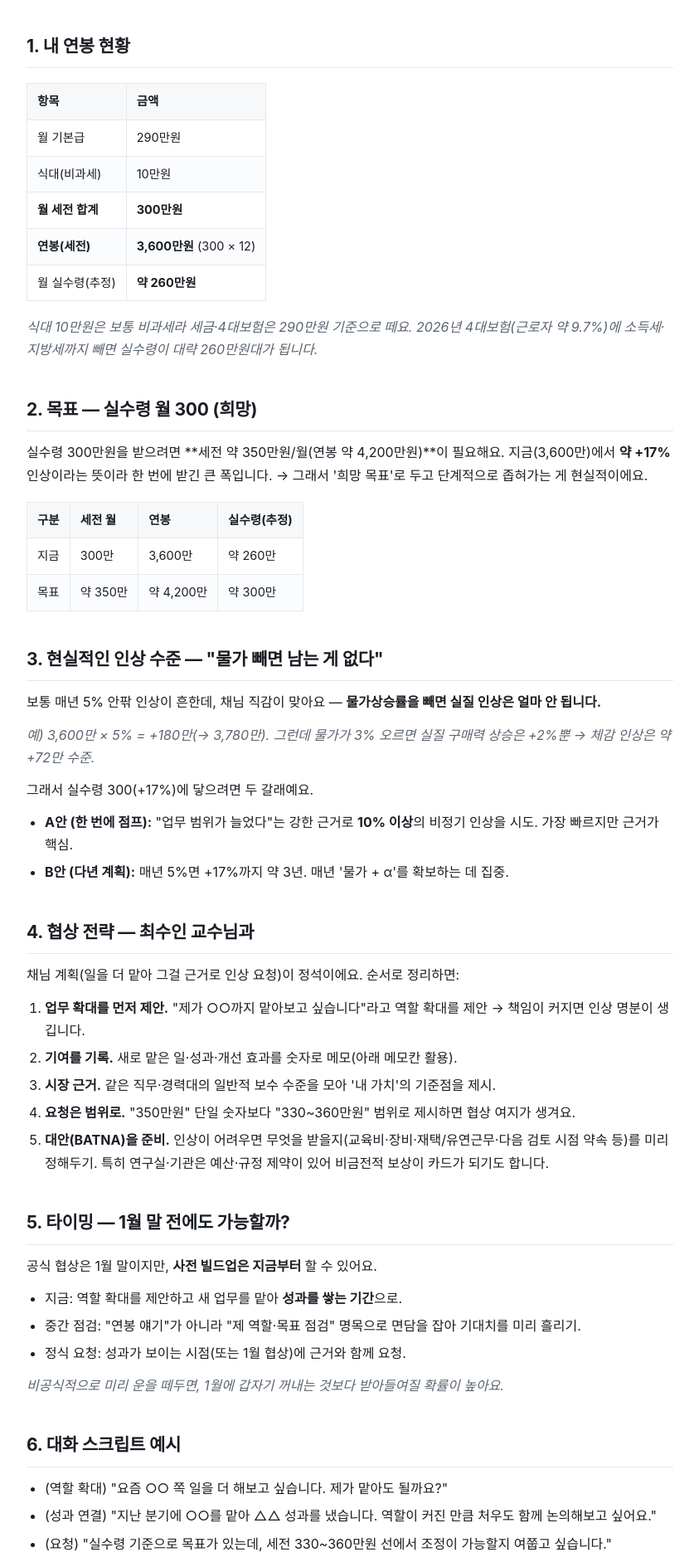
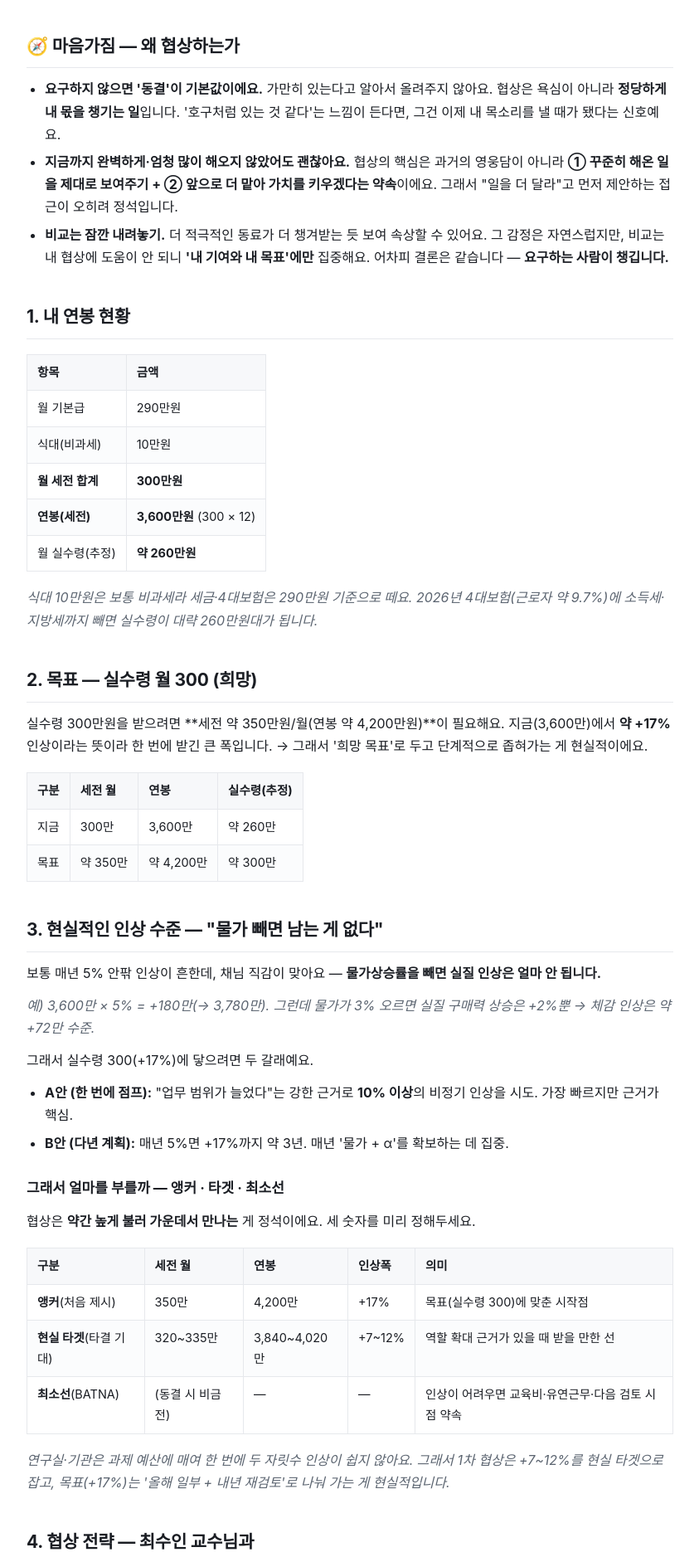
Before and after one commit to chaeniverse/daily-scrap, a Next.js app: page /salary in a window 1280 px wide. Shown: the part 297-2180 px from the top of the page at 83% size, without its empty margins (218-1061 px from the left). Built offline with nearby package versions, Linux system fonts and the light colour scheme.

Commit message:
publish: 주식 리포트 반영 (2026-06-24 12:49)

```diff
--- a/app/salary/page.js
+++ b/app/salary/page.js
@@ -10,6 +10,12 @@ export const metadata = {
 const CONTENT = `# 💸 연봉협상 플랜
 
 > ⚠️ 아래 세금·실수령액은 2026년 요율 기준 **추정치**입니다(부양가족·비과세 항목에 따라 달라져요). 정확한 금액은 급여명세서로 확인하세요. 일반 정보이며 협상 결과를 보장하지 않습니다.
+
+## 🧭 마음가짐 — 왜 협상하는가
+
+- **요구하지 않으면 '동결'이 기본값이에요.** 가만히 있는다고 알아서 올려주지 않아요. 협상은 욕심이 아니라 **정당하게 내 몫을 챙기는 일**입니다. '호구처럼 있는 것 같다'는 느낌이 든다면, 그건 이제 내 목소리를 낼 때가 됐다는 신호예요.
+- **지금까지 완벽하게·엄청 많이 해오지 않았어도 괜찮아요.** 협상의 핵심은 과거의 영웅담이 아니라 **① 꾸준히 해온 일을 제대로 보여주기 + ② 앞으로 더 맡아 가치를 키우겠다는 약속**이에요. 그래서 "일을 더 달라"고 먼저 제안하는 접근이 오히려 정석입니다.
+- **비교는 잠깐 내려놓기.** 더 적극적인 동료가 더 챙겨받는 듯 보여 속상할 수 있어요. 그 감정은 자연스럽지만, 비교는 내 협상에 도움이 안 되니 **'내 기여와 내 목표'에만** 집중해요. 어차피 결론은 같습니다 — **요구하는 사람이 챙깁니다.**
 
 ## 1. 내 연봉 현황
 
@@ -42,6 +48,18 @@ const CONTENT = `# 💸 연봉협상 플랜
 - **A안 (한 번에 점프):** "업무 범위가 늘었다"는 강한 근거로 **10% 이상**의 비정기 인상을 시도. 가장 빠르지만 근거가 핵심.
 - **B안 (다년 계획):** 매년 5%면 +17%까지 약 3년. 매년 '물가 + α'를 확보하는 데 집중.
 
+### 그래서 얼마를 부를까 — 앵커 · 타겟 · 최소선
+
+협상은 **약간 높게 불러 가운데서 만나는** 게 정석이에요. 세 숫자를 미리 정해두세요.
+
+| 구분 | 세전 월 | 연봉 | 인상폭 | 의미 |
+| --- | --- | --- | --- | --- |
+| **앵커**(처음 제시) | 350만 | 4,200만 | +17% | 목표(실수령 300)에 맞춘 시작점 |
+| **현실 타겟**(타결 기대) | 320~335만 | 3,840~4,020만 | +7~12% | 역할 확대 근거가 있을 때 받을 만한 선 |
+| **최소선**(BATNA) | (동결 시 비금전) | — | — | 인상이 어려우면 교육비·유연근무·다음 검토 시점 약속 |
+
+*연구실·기관은 과제 예산에 매여 한 번에 두 자릿수 인상이 쉽지 않아요. 그래서 1차 협상은 +7~12%를 현실 타겟으로 잡고, 목표(+17%)는 '올해 일부 + 내년 재검토'로 나눠 가는 게 현실적입니다.*
+
 ## 4. 협상 전략 — 최수인 교수님과
 
 채님 계획(일을 더 맡아 그걸 근거로 인상 요청)이 정석이에요. 순서로 정리하면:
@@ -52,20 +70,39 @@ const CONTENT = `# 💸 연봉협상 플랜
 4. **요청은 범위로.** "350만원" 단일 숫자보다 "330~360만원" 범위로 제시하면 협상 여지가 생겨요.
 5. **대안(BATNA)을 준비.** 인상이 어려우면 무엇을 받을지(교육비·장비·재택/유연근무·다음 검토 시점 약속 등)를 미리 정해두기. 특히 연구실·기관은 예산·규정 제약이 있어 비금전적 보상이 카드가 되기도 합니다.
 
-## 5. 타이밍 — 1월 말 전에도 가능할까?
+## 5. 시점 — 언제 꺼낼까
 
-공식 협상은 1월 말이지만, **사전 빌드업은 지금부터** 할 수 있어요.
-- 지금: 역할 확대를 제안하고 새 업무를 맡아 **성과를 쌓는 기간**으로.
-- 중간 점검: "연봉 얘기"가 아니라 "제 역할·목표 점검" 명목으로 면담을 잡아 기대치를 미리 흘리기.
-- 정식 요청: 성과가 보이는 시점(또는 1월 협상)에 근거와 함께 요청.
+공식 협상은 1월 말이지만, **준비는 지금부터**예요. 흐름으로 보면:
 
-*비공식적으로 미리 운을 떼두면, 1월에 갑자기 꺼내는 것보다 받아들여질 확률이 높아요.*
+| 시기 | 할 일 |
+| --- | --- |
+| 지금(여름)~가을 | 1:1로 "일 더 달라" 요청, 새 업무 맡아 성과·기록 쌓기 |
+| 가을~연말 | 성과가 1~2개 보이면 연봉 얘기를 **비공식적으로 미리 운 떼기** |
+| 1월 말(공식) | 2년 정리 + 새 성과 + 경력 호봉을 묶어 **정식 요청** |
 
-## 6. 대화 스크립트 예시
+**꺼내기 좋은 순간:** 과제·프로젝트를 잘 마친 직후, 새 학기·새 과제로 역할이 재편되는 시점, 연구실 예산을 새로 짜는 **연초 직전**. → 이때는 '역할과 처우'를 함께 의논하기가 자연스러워요.
 
-- (역할 확대) "요즘 ○○ 쪽 일을 더 해보고 싶습니다. 제가 맡아도 될까요?"
-- (성과 연결) "지난 분기에 ○○를 맡아 △△ 성과를 냈습니다. 역할이 커진 만큼 처우도 함께 논의해보고 싶어요."
-- (요청) "실수령 기준으로 목표가 있는데, 세전 330~360만원 선에서 조정이 가능할지 여쭙고 싶습니다."
+**피할 순간:** 교수님이 논문·과제 마감으로 바쁠 때, 안 좋은 일이 막 있었을 때, **다른 사람들 앞**.
+
+*핵심은 1월에 갑자기 꺼내지 말고, 미리 운을 떼 '예고된 대화'로 만드는 것. 그래야 받아들여질 확률이 높아요.*
+
+## 6. 어떻게 말할까 — 조심스러운 스크립트
+
+**둘이 있을 때 말하기 — 아주 좋은 선택이에요.** 다른 사람 앞이면 교수님도 즉답이 부담스럽고 채님도 말 꺼내기 어려워요. 1:1이면 솔직하게, 서로 체면 상하지 않게 이야기할 수 있습니다. 갑자기 말고 **"교수님, 잠깐 시간 괜찮으세요?"**로 짧게 자리를 만드세요.
+
+**① 일 더 요청할 때 (지금)** — 성장·기여 프레임으로 가볍게
+"교수님, 제가 ○○ 쪽으로 더 기여하고 배우고 싶은데, 맡아볼 만한 일이 있을까요?"
+
+**② 연봉 얘기 미리 운 뗄 때 (가을~연말)**
+"요즘 ○○를 맡아 △△까지 해봤는데, 앞으로 역할을 더 키워가고 싶어요. 적절한 시점에 처우도 함께 의논드릴 수 있을지 미리 여쭤봅니다."
+
+**③ 정식 요청 (1월 / 성과 후)** — 감사 → 한 일 → 역할 확대 → 요청(범위) → 협조
+"교수님, 늘 배울 기회 주셔서 감사합니다. 지난 2년간 ○○·△△를 맡아왔고 최근엔 □□까지 새로 맡았는데요. 책임이 늘어난 만큼 처우도 한번 조정을 부탁드리고 싶습니다. 세전 월 330~350 선을 생각하고 있는데, 함께 검토해 주실 수 있을까요?"
+
+**거절·보류되면** — 관계를 지키며 다음을 확보
+"알겠습니다. 그럼 어떤 점이 더 채워지면 좋을지, 그리고 다시 논의할 시점을 언제로 잡으면 좋을지 여쭤도 될까요?"
+
+> 말투 팁: 협박·동료 비교 금지, **감사 + 성장** 프레임, 단정 대신 **질문형**으로 여지 주기, 숫자는 **범위**로.
 
 ## 7. 흔한 실수
 
@@ -73,6 +110,23 @@ const CONTENT = `# 💸 연봉협상 플랜
 - 단일 숫자 못 박기 (X) → **범위 제시** (O)
 - 준비 없이 1월에 즉흥적으로 (X) → **미리 빌드업** (O)
 - "안 올려주면 그만둔다"식 압박 (X) → 관계를 지키며 **대안 합의** (O)
+
+## 📋 2년 업무 정리 — 협상 자료 만들기
+
+면담 때 "이만큼 해왔습니다"를 보여줄 자료예요. 아래 틀로 정리해 맨 아래 메모칸에 적어두세요.
+- **맡은 업무/프로젝트** — 무엇을, 언제, 내 역할은 무엇이었는지
+- **성과·기여** — 결과(가능하면 숫자: 처리 건수, 비용·시간 절감, 개선·완료한 것)
+- **새로 익힌 것** — 배운 기술·도구, 넓어진 책임 범위
+- **핵심 업무** — 내가 빠지면 곤란해지는, 내가 도맡는 일
+
+## 🚀 앞으로 근거 만들기 (3~6개월)
+
+1. **일 더 요청** — "○○도 제가 맡아보겠습니다"라고 먼저 제안해 역할을 넓히기.
+2. **그때그때 기록** — 새 업무·성과를 날짜와 함께 바로 메모(몰아서 하면 빠뜨려요).
+3. **중간 공유** — 가끔 진행상황을 교수님께 보고해 '잘하고 있다'는 인상을 자연스럽게 쌓기.
+4. **요청 시점** — 성과가 한두 개 쌓이면(또는 1월 협상 때) **2년 업무 정리 + 새 성과 + 경력 3년 호봉 가산**을 묶어 제시.
+
+> 완벽할 필요 없어요. '꾸준함 + 앞으로의 방향'을 보여주는 것만으로 충분히 협상 테이블에 앉을 자격이 됩니다.
 `;
 
 export default function Salary() {
```
